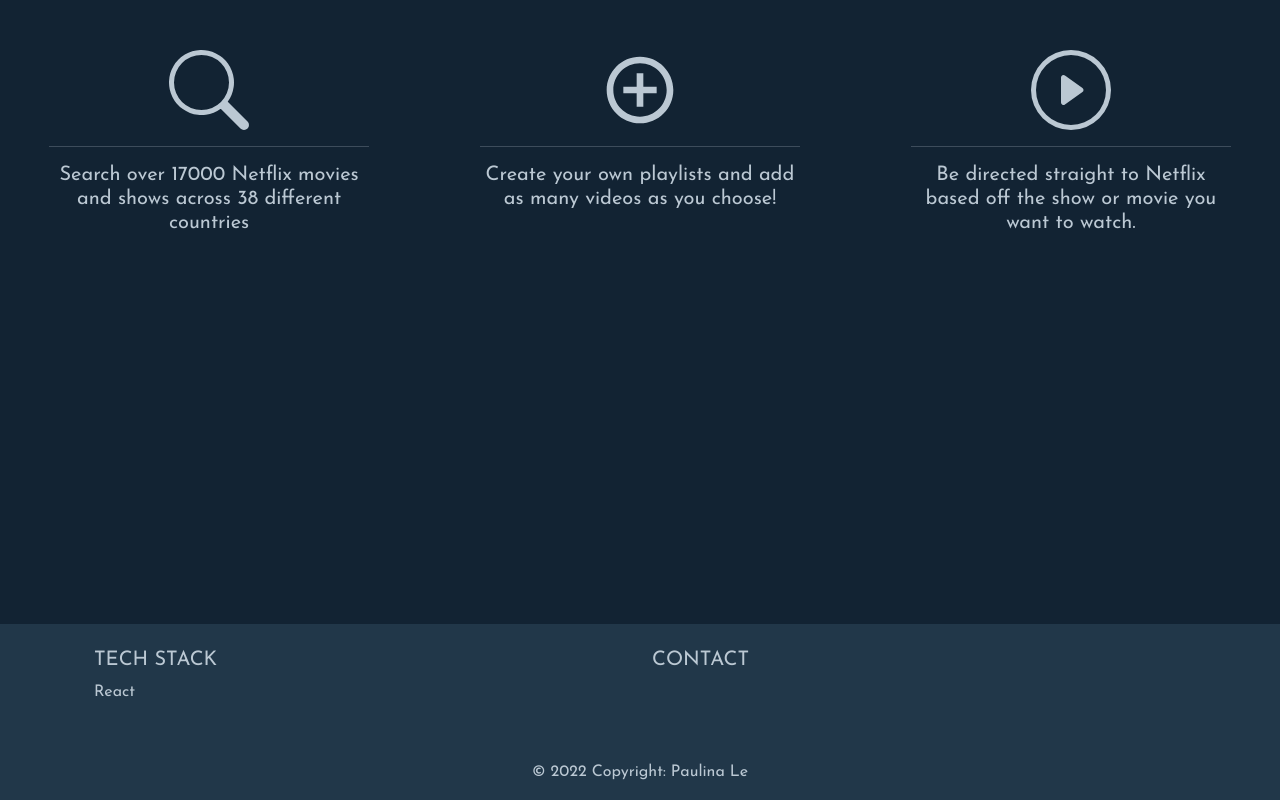
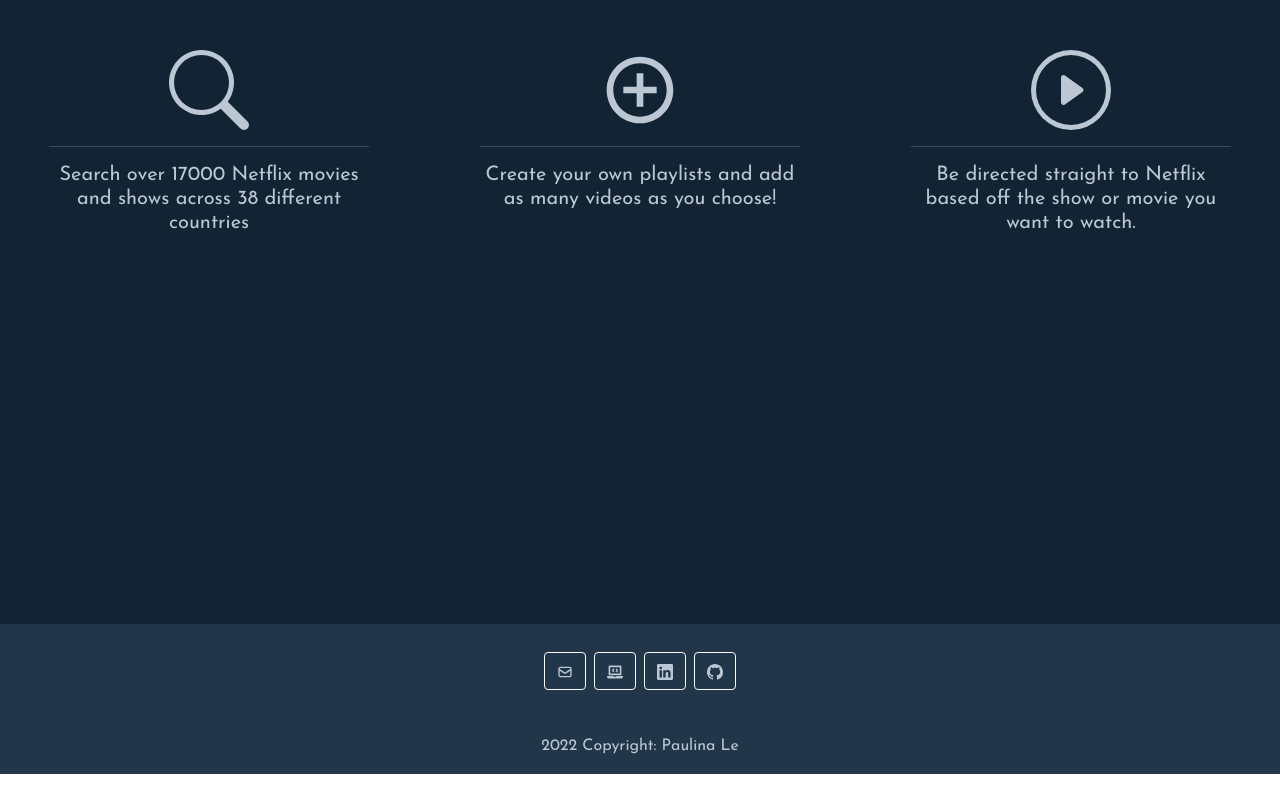
Before and after one commit to paulinal3/netflixify-client, a React (Create React App) app: page / in a window 1280 px wide. Shown: the part 232-1032 px from the top of the page. After the commit the page ends 1006 px from the top, so only its background shows below. Built offline with nearby package versions, Linux system fonts and the light colour scheme; a web font is replaced by a local one.

Commit message:
updating footer and adding styling

```diff
--- a/src/components/search/IndexSearchRes.js
+++ b/src/components/search/IndexSearchRes.js
@@ -4,10 +4,17 @@ import PostSearchRes from './PostSearchRes'
 import ShowSearchRes from './ShowSearchRes'
 
 import { GrExpand } from 'react-icons/gr'
+import { FaPlay } from "react-icons/fa"
 
 export default function IndexSearchRes(props) {
 
     const [modalShow, setModalShow] = useState(false)
+
+    const playHover = (props) => (
+        <Tooltip id="button-tooltip" {...props}>
+            Watch Now
+        </Tooltip>
+    )
 
     // conditional to check if a user is signed in
     const userSignedIn = props.currentUser !== null ? (
@@ -22,7 +29,14 @@ export default function IndexSearchRes(props) {
         </div>
     ) : (
         // if not only display watch now function
-        <a href={`https://www.netflix.com/title/${props.netflixid}`} target='_blank' rel='noopener noreferrer'><Button variant='success' id='img__description'>Watch Now</Button></a>
+        <OverlayTrigger
+            placement="left"
+            delay={{ show: 250, hide: 400 }}
+            overlay={playHover}
+        >
+            <a href={`https://www.netflix.com/title/${props.netflixid}`} target='_blank' rel='noopener noreferrer'><Button variant='success' id='img__description'><FaPlay /></Button></a>
+        </OverlayTrigger>
+
     )
 
     // hover for more details button
--- a/src/components/search/ShowSearchRes.js
+++ b/src/components/search/ShowSearchRes.js
@@ -10,17 +10,17 @@ export default function ShowSearchRes(props) {
                 aria-labelledby="contained-modal-title-vcenter"
                 centered
             >
-                <Modal.Header closeButton>
+                <Modal.Header closeButton className='vidResModal'>
                     <Modal.Title id="contained-modal-title-vcenter">
                         {props.result.title}
                     </Modal.Title>
                 </Modal.Header>
-                <Modal.Body>
+                <Modal.Body className='vidResModal'>
                     <p>{props.result.synopsis}</p>
                     <p>Rating: {props.result.rating}</p>
                     <small>{props.result.released} {props.result.type}</small>
                 </Modal.Body>
-                <Modal.Footer>
+                <Modal.Footer className='vidResModal'>
                     <a href={`https://www.netflix.com/title/${props.result.netflixid}`} target='_blank' rel='noopener noreferrer'>
                         <Button variant='success'>
                             <FaPlay /> Play
--- a/src/components/shared/Footer.js
+++ b/src/components/shared/Footer.js
@@ -1,32 +1,35 @@
-import React from 'react'
+import { BsLinkedin, BsGithub } from 'react-icons/bs'
+import { HiOutlineMail } from 'react-icons/hi'
+import { FaLaptopCode } from 'react-icons/fa'
 
 export default function Footer() {
     return (
-        <div>
-            {/* <footer class="fixed-bottom"> */}
-            <footer id='footer'>
-                <div class="container p-4">
-                    <div class="row">
-                        <div class="col-lg-6 col-md-12 mb-4 mb-md-0">
-                            <h5 class="text-uppercase">Tech Stack</h5>
-                            <p>
-                                React
-                            </p>
-                        </div>
+        <footer class="text-center" id='footer'>
+            <div class="container p-4 pb-0">
+                {/* <!-- Section: Social media --> */}
+                <section class="mb-4">
+                    {/* <!-- Email --> */}
+                    <a class="btn btn-outline-light btn-floating m-1" href="paulinal3@outlook.com" target='_blank' rel='noopener noreferrer' role="button"
+                    ><HiOutlineMail /></a>
 
-                        <div class="col-lg-6 col-md-12 mb-4 mb-md-0">
-                            <h5 class="text-uppercase">Contact</h5>
-                            <p>
+                    {/* <!-- Portfolio --> */}
+                    <a class="btn btn-outline-light btn-floating m-1" href="https://paulinale.herokuapp.com/" target='_blank' rel='noopener noreferrer' role="button"
+                    ><FaLaptopCode /></a>
 
-                            </p>
-                        </div>
-                    </div>
-                </div>
+                    {/* <!-- Linkedin --> */}
+                    <a class="btn btn-outline-light btn-floating m-1" href="https://www.linkedin.com/in/paulinal3/" target='_blank' rel='noopener noreferrer' role="button"
+                    ><BsLinkedin /></a>
 
-                <div class="text-center p-3" styles="background-color: rgba(0, 0, 0, 0.2);">
-                    © 2022 Copyright: Paulina Le
-                </div>
-            </footer>
-        </div>
+                    {/* <!-- Github --> */}
+                    <a class="btn btn-outline-light btn-floating m-1" href="https://github.com/paulinal3" target='_blank' rel='noopener noreferrer' role="button"
+                    ><BsGithub /></a>
+                </section>
+                {/* <!-- Section: Social media --> */}
+            </div>
+
+            <div class="text-center p-3">
+                2022 Copyright: Paulina Le
+            </div>
+        </footer>
     )
 }
--- a/src/index.css
+++ b/src/index.css
@@ -158,6 +158,7 @@ footer {
 #postPlaylist {
   display: flex;
   flex-direction: row;
+  column-gap: 7px;
 }
 
 #playlistHeader {
@@ -321,6 +322,10 @@ footer {
   position: relative;
   top: 70%;
   display: flex;
-  justify-content: space-between;
+  justify-content: end;
   column-gap: 5%;
 }
+
+.vidResModal {
+  background-color: #213749;
+}
```
